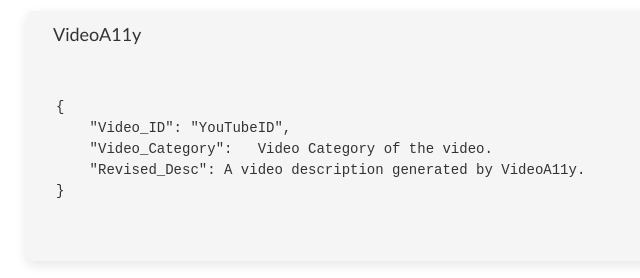
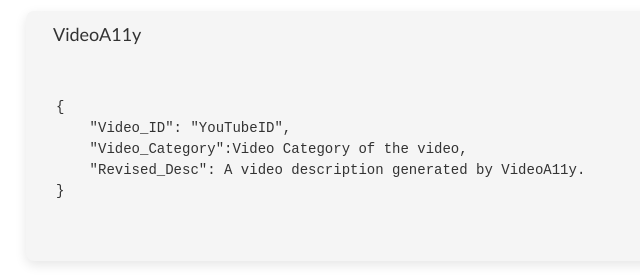
Before and after one commit to videoa11ygpt/videoa11ygpt.github.io, a plain HTML site: page downloads.html in a window 1280 px wide. Shown: the part 472-750 px from the top of the page, 56-696 px from the left. Drawn offline with nearby package versions, Linux system fonts and the light colour scheme.

Commit message:
Update downloads.html

```diff
--- a/downloads.html
+++ b/downloads.html
@@ -78,7 +78,7 @@
               <pre class="code-pre"><code class="code">
 {
     "Video_ID": "YouTubeID",
-    "Video_Category":	Video Category of the video.
+    "Video_Category":Video Category of the video,
     "Revised_Desc": A video description generated by VideoA11y.
 }
                     </code></pre>
```
